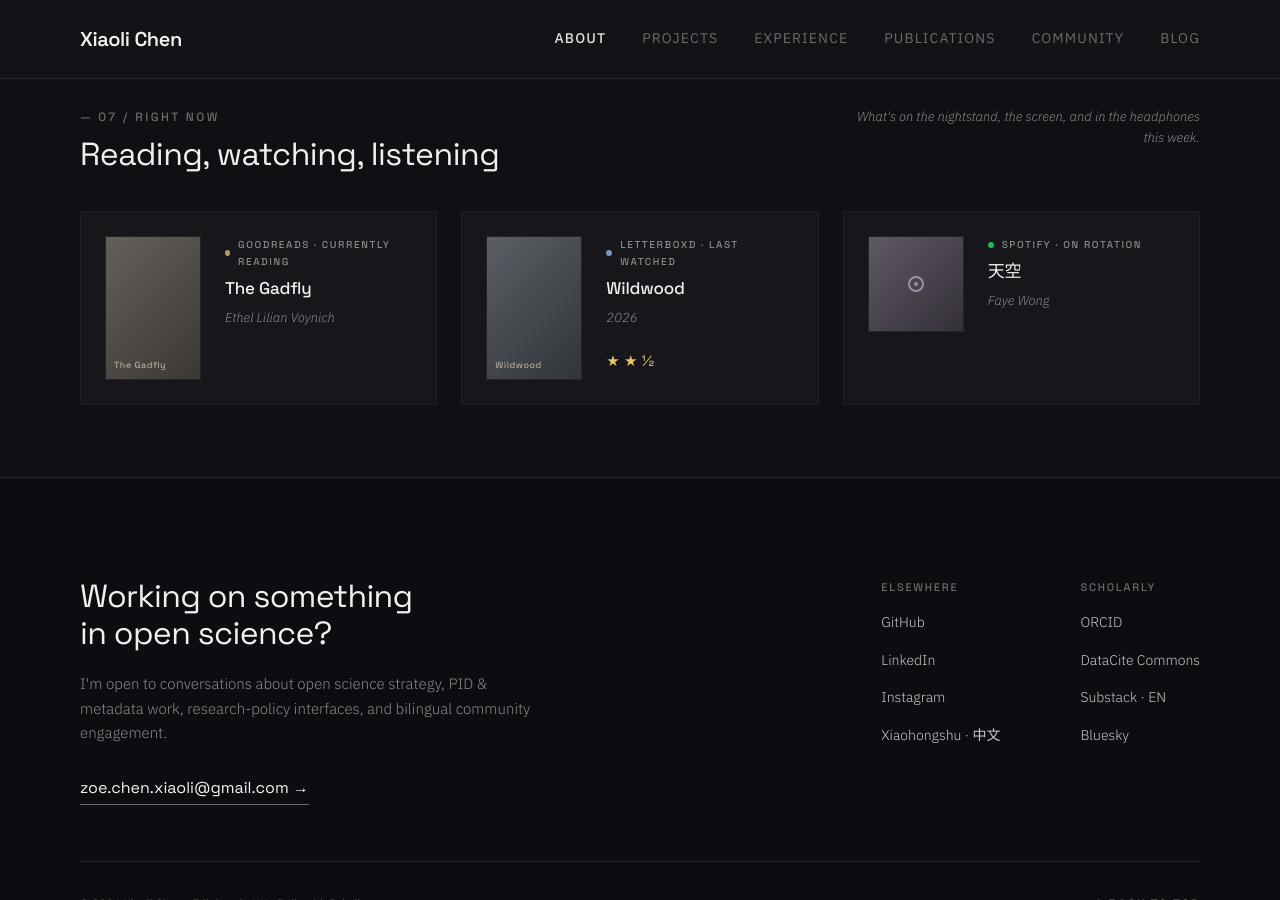
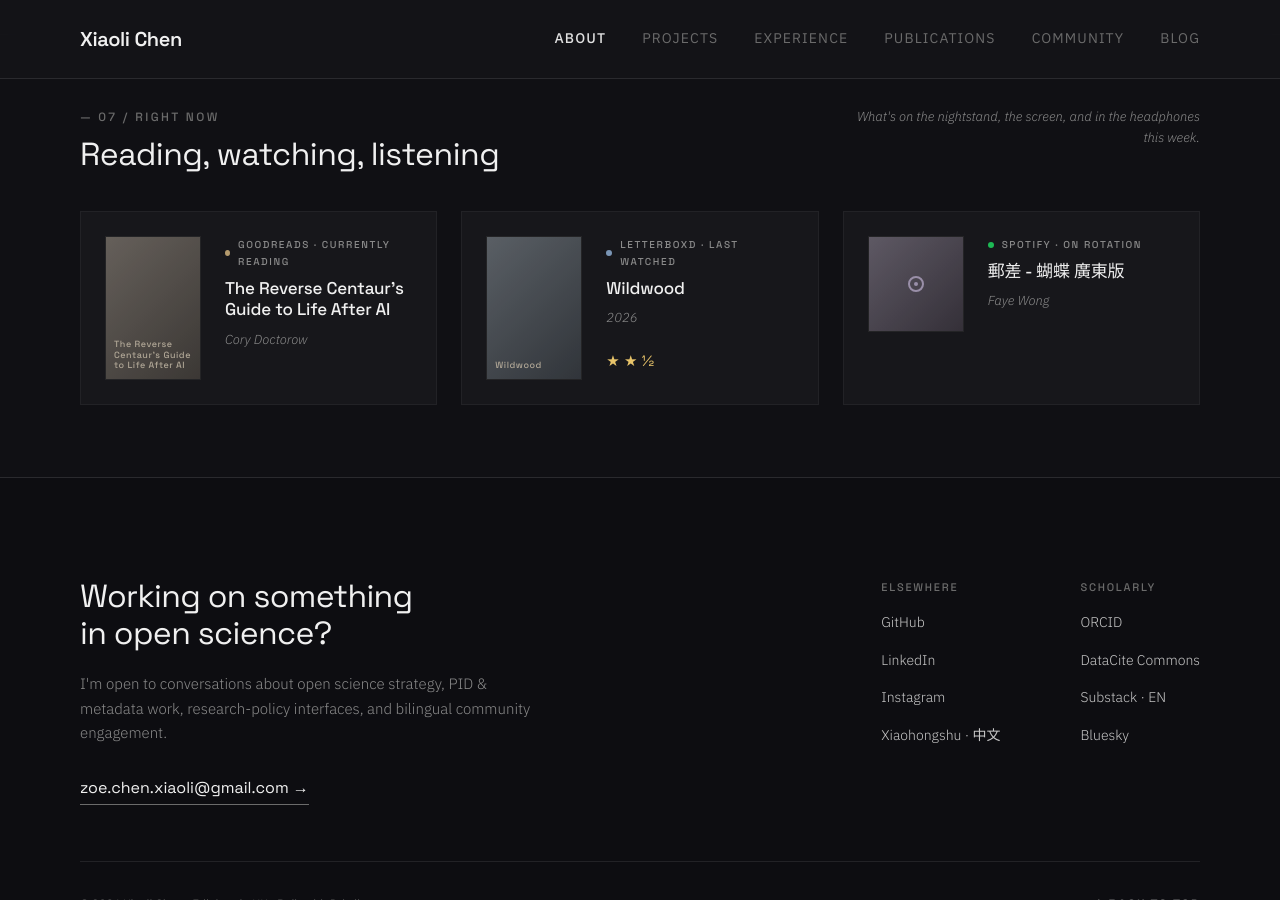
Before and after one commit to xchen101/xchen101.github.io, a Jekyll site: the page built from index.md, in a window 1280 px wide and 900 px high, scrolled down 6679 px. Built offline with Jekyll 4.4.1, drawn with Linux system fonts in a browser that asks for light colours; comment, search, counter and statistics services are not loaded; grey boxes are pictures that could not be loaded.

Commit message:
update: Right Now widget data (auto)

```diff
--- a/_data/now.yml
+++ b/_data/now.yml
@@ -1,14 +1,14 @@
-# Right now — auto-generated by Hermes cron on 2026-11-05 18:00 UTC
+# Right now — auto-generated by Hermes cron on 2026-11-06 00:00 UTC
 # Sources: Goodreads RSS / Letterboxd RSS / Spotify API
 
 reading:
   service: "Goodreads"
   accent: "#B59B6E"
   label: "Currently reading"
-  title: "The Gadfly"
-  author: "Ethel Lilian Voynich"
+  title: "The Reverse Centaur's Guide to Life After AI"
+  author: "Cory Doctorow"
   profile_url: "https://www.goodreads.com/user/show/12162109-xiaoli"
-  image: "https://i.gr-assets.com/images/S/compressed.photo.goodreads.com/books/1349042133l/9488435._SY475_.jpg"
+  image: "https://i.gr-assets.com/images/S/compressed.photo.goodreads.com/books/1772829981l/245645195._SY475_.jpg"
 
 watching:
   service: "Letterboxd"
@@ -24,8 +24,8 @@
   service: "Spotify"
   accent: "#1DB954"
   label: "On rotation"
-  title: "天空"
+  title: "郵差 - 蝴蝶 廣東版"
   artist: "Faye Wong"
-  url: "https://open.spotify.com/track/0htep22LKT8dBKM89oKBYT"
+  url: "https://open.spotify.com/track/6jOiD9tpPliT1PUspv62FS"
   profile_url: "https://open.spotify.com/"
-  image: "https://i.scdn.co/image/ab67616d00001e025cb1d2103dea499cb64c28f3"
+  image: "https://i.scdn.co/image/145d9e98ff6e04c6b5ea4ce819fa48229b5e6eff"
```
